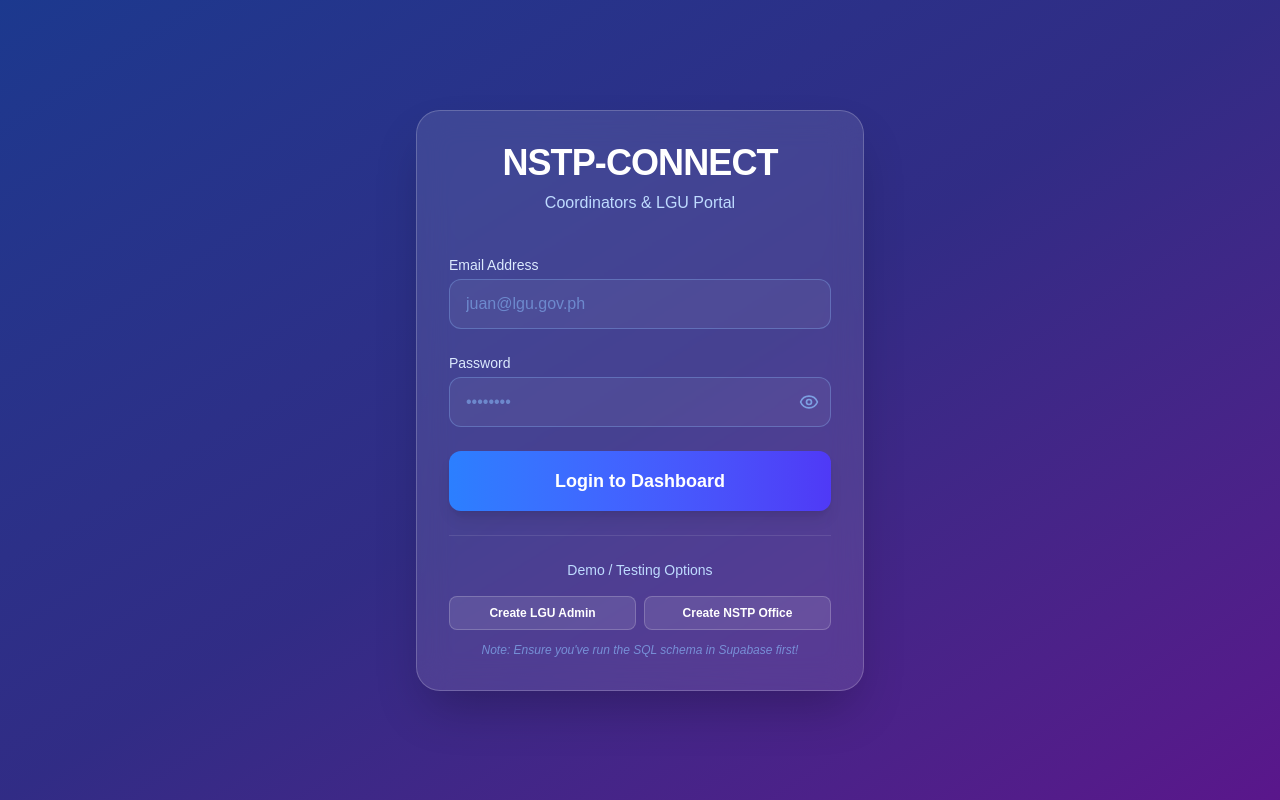
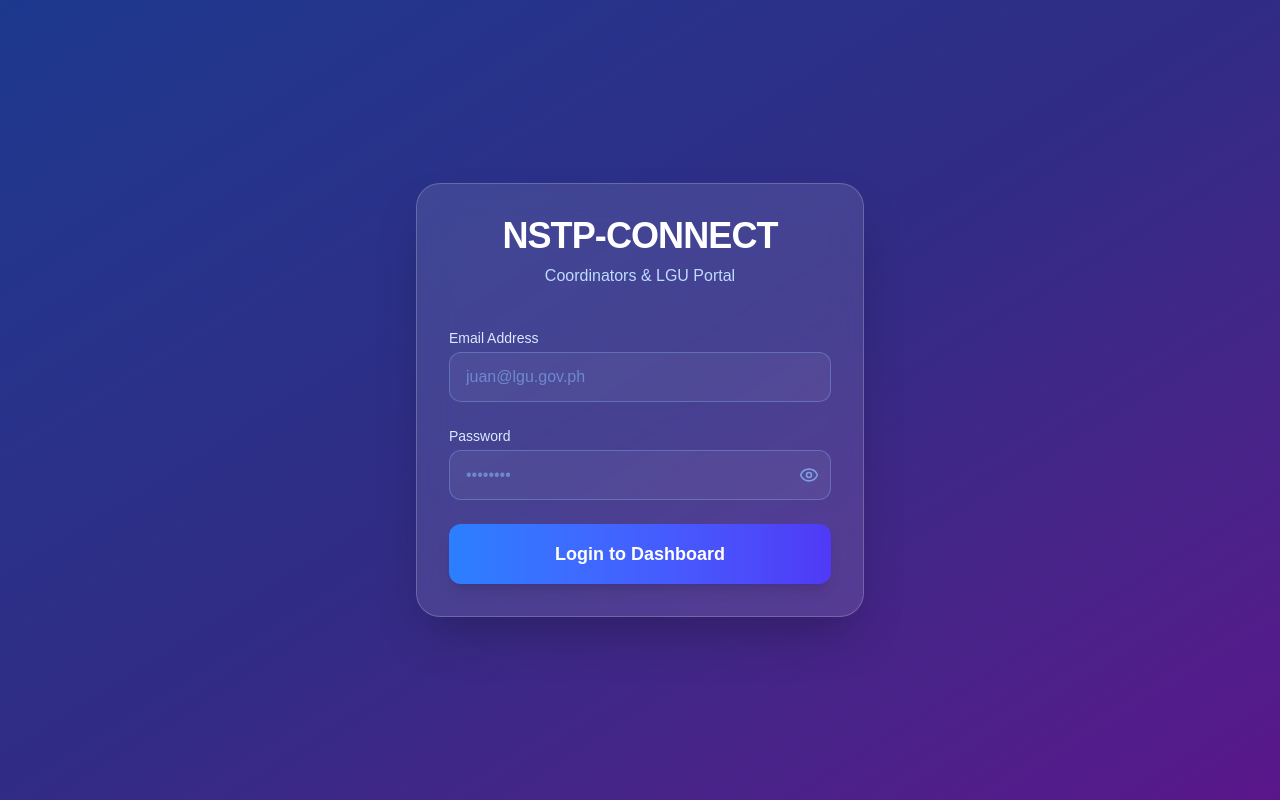
Before and after one commit to lluuiissz/NSTP-CONNECT, a Next.js app in the folder web-dashboard/: page /login in a window 1280 px wide. Built offline with nearby package versions, Linux system fonts and the light colour scheme; no server answers.

Commit message:
chore: Remove demo/testing options from login page

```diff
--- a/web-dashboard/src/app/login/page.tsx
+++ b/web-dashboard/src/app/login/page.tsx
@@ -129,63 +129,7 @@ export default function LoginPage() {
               )}
             </button>
 
-            {/* Temporary testing section */}
-            <div className="pt-6 mt-6 border-t border-white/10 text-center">
-              <p className="text-sm text-blue-200 mb-4">Demo / Testing Options</p>
-              <div className="flex gap-2">
-                <button
-                  type="button"
-                  onClick={async () => {
-                    setLoading(true);
-                    const dynamicEmail = `admin_${Date.now()}@lgu.gov.ph`;
-                    const { error } = await supabase.auth.signUp({ email: dynamicEmail, password: 'password123', options: { data: { role: 'admin', full_name: 'Super Admin' } } });
 
-                    if (error) {
-                      setErrorMsg(`Signup Error: ${error.message}`);
-                      setLoading(false);
-                      return;
-                    }
-
-                    // Force update role directly
-                    await supabase.from('users').update({ role: 'admin' }).eq('email', dynamicEmail);
-                    setEmail(dynamicEmail);
-                    setPassword('password123');
-                    setLoading(false);
-                    setErrorMsg('Admin account created! Click Login.');
-                  }}
-                  className="flex-1 bg-white/10 hover:bg-white/20 text-white text-xs font-bold py-2 px-4 rounded-lg transition-colors border border-white/20"
-                >
-                  Create LGU Admin
-                </button>
-                <button
-                  type="button"
-                  onClick={async () => {
-                    setLoading(true);
-                    const dynamicEmail = `office_${Date.now()}@nstp.edu.ph`;
-                    const { error } = await supabase.auth.signUp({ email: dynamicEmail, password: 'password123', options: { data: { role: 'nstp', full_name: 'NSTP Coordinator' } } });
-
-                    if (error) {
-                      setErrorMsg(`Signup Error: ${error.message}`);
-                      setLoading(false);
-                      return;
-                    }
-
-                    // Force update role directly
-                    await supabase.from('users').update({ role: 'nstp' }).eq('email', dynamicEmail);
-                    setEmail(dynamicEmail);
-                    setPassword('password123');
-                    setLoading(false);
-                    setErrorMsg('NSTP account created! Click Login.');
-                  }}
-                  className="flex-1 bg-white/10 hover:bg-white/20 text-white text-xs font-bold py-2 px-4 rounded-lg transition-colors border border-white/20"
-                >
-                  Create NSTP Office
-                </button>
-              </div>
-              <p className="text-xs text-blue-300/60 mt-3 italic">
-                Note: Ensure you've run the SQL schema in Supabase first!
-              </p>
-            </div>
           </form>
         </div>
       </div>
```
